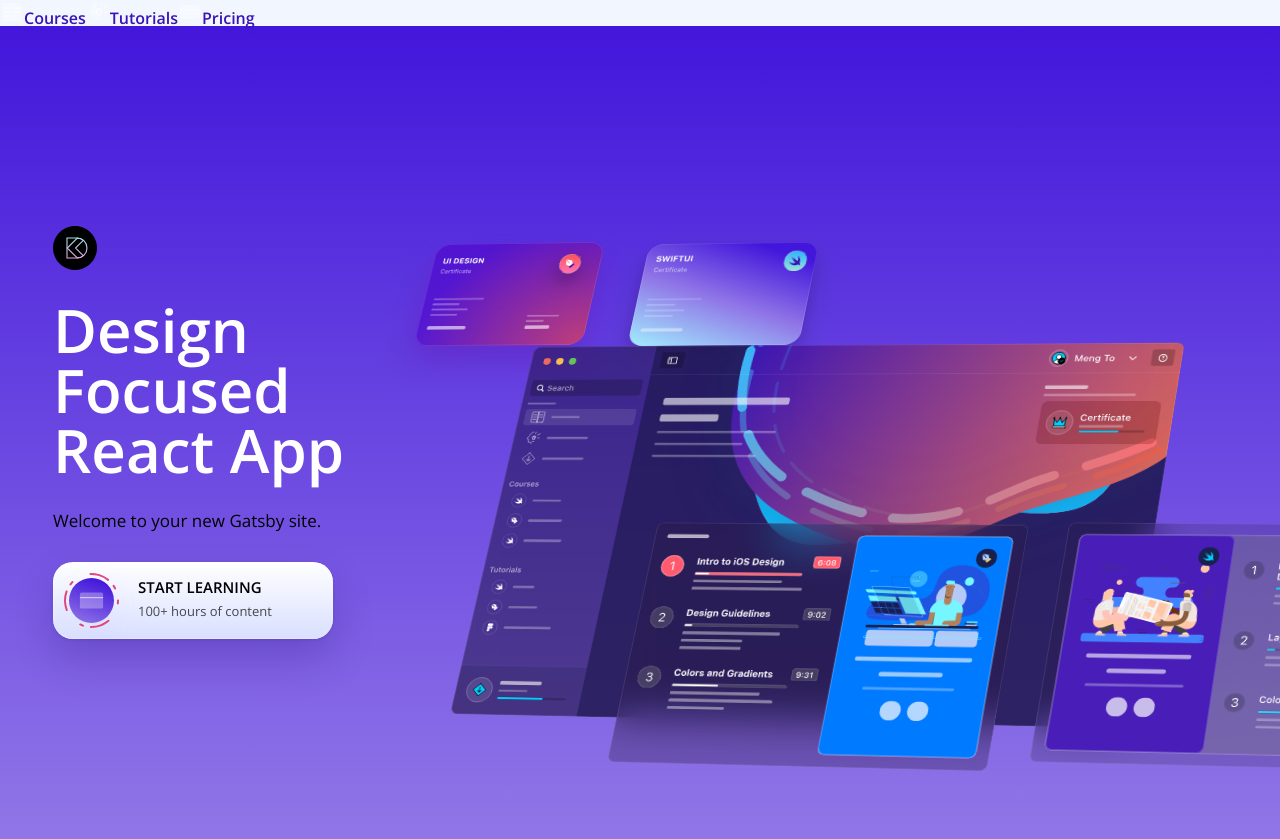
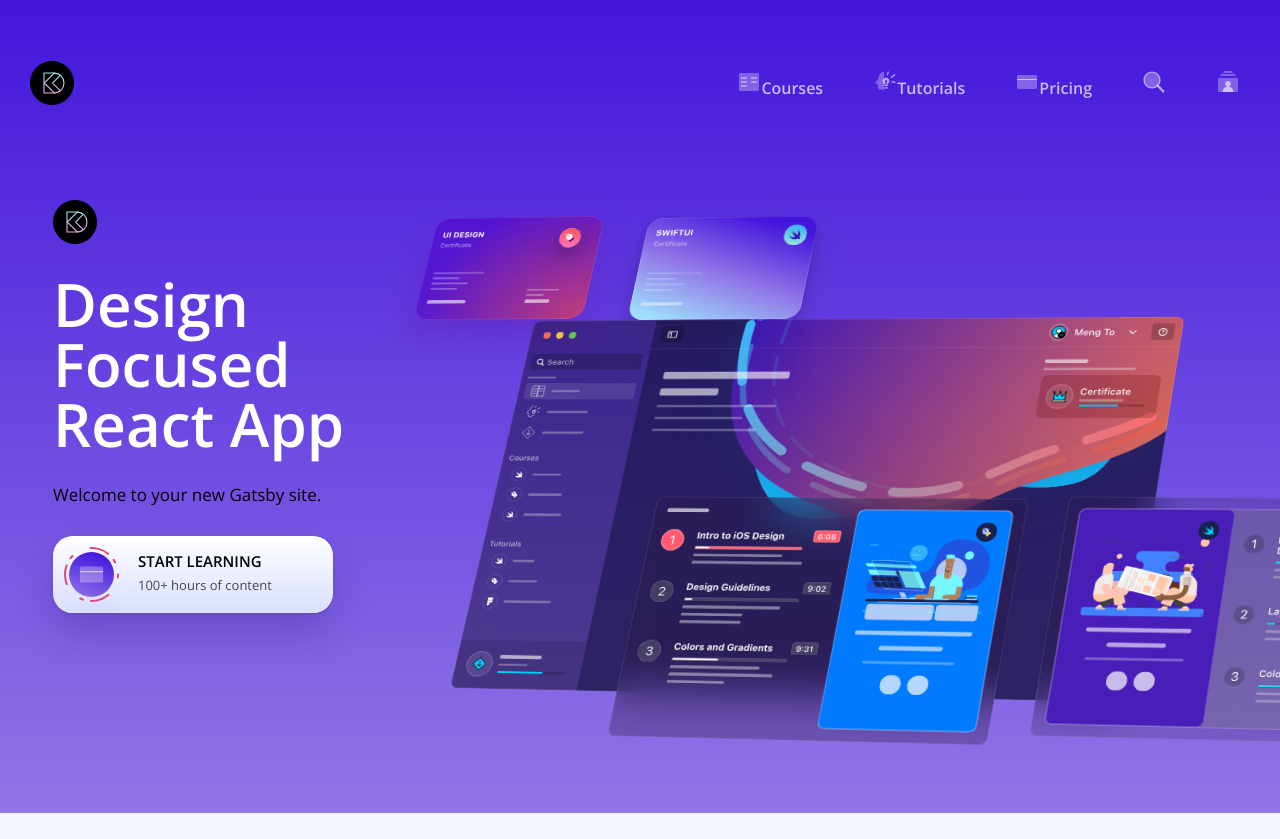
Before and after one commit to CarlosDahmen/DesignReact, a Gatsby site: page / in a window 1280 px wide. After the commit the page ends 813 px from the top, so only its background shows below. Built offline with nearby package versions, Linux system fonts and the light colour scheme; Gatsby itself is replaced by a stand-in of ours.

Commit message:
Apply Styling and Transitions to Header Component

```diff
--- a/src/components/layout/Header.js
+++ b/src/components/layout/Header.js
@@ -1,27 +1,58 @@
 import { Link } from "gatsby"
 import React from "react"
-
-const menuData = [
-  { title: "Courses", icon: "/images/icons/courses.svg", link: "/courses" },
-  {
-    title: "Tutorials",
-    icon: "/images/icons/tutorials.svg",
-    link: "/tutorials",
-  },
-  { title: "Pricing", icon: "/images/icons/pricing.svg", link: "/pricing" },
-]
+import styled from "styled-components"
+import { menuData } from "../../data/MenuData"
 
 const Header = () => {
   return (
-    <>
+    <Wrapper>
+      <img src="/images/logos/logo.svg" alt="logo" />
+      <MenuWrapper>
         {menuData.map((item, index) => (
           <Link to={item.link}>
+            <MenuItem>
               <img key={index} alt="icon" src={item.icon}></img>
               {item.title}
+            </MenuItem>
           </Link>
         ))}
-    </>
+      </MenuWrapper>
+    </Wrapper>
   )
 }
 
 export default Header
+
+const Wrapper = styled.div`
+  position: absolute;
+  top: 60px;
+  display: grid;
+  grid-template-columns: 44px auto;
+  width: 100%;
+  justify-content: space-between;
+  padding: 0 30px;
+  align-items: center;
+`
+
+const MenuWrapper = styled.div`
+  display: grid;
+  gap: 30px;
+  grid-template-columns: repeat(5, auto);
+`
+
+const MenuItem = styled.div`
+  color: rgb(255, 255, 255, 0.7);
+  grid-template-columns: 24px auto;
+  gap: 10px;
+  align-items: center;
+  padding: 10px;
+  transition: 0.5s ease-out;
+  border-radius: 10px;
+
+  :hover {
+    background: rgba(255, 255, 255, 0.1);
+    box-shadow: 0px 10px 20px rgba(0, 0, 0, 0.1),
+      inset 0px 0px 0px 0.5px rgba(255, 255, 255, 0.2);
+    border-radius: 10px;
+  }
+`
--- /dev/null
+++ b/src/data/menuData.js
@@ -0,0 +1,11 @@
+export const menuData = [
+  { title: "Courses", icon: "/images/icons/courses.svg", link: "/courses" },
+  {
+    title: "Tutorials",
+    icon: "/images/icons/tutorials.svg",
+    link: "/tutorials",
+  },
+  { title: "Pricing", icon: "/images/icons/pricing.svg", link: "/pricing" },
+  { title: "", icon: "/images/icons/search.svg", link: "/search" },
+  { title: "", icon: "/images/icons/account.svg", link: "/account" },
+]
```
Lines whose indentation alone changed are shown as unchanged.
